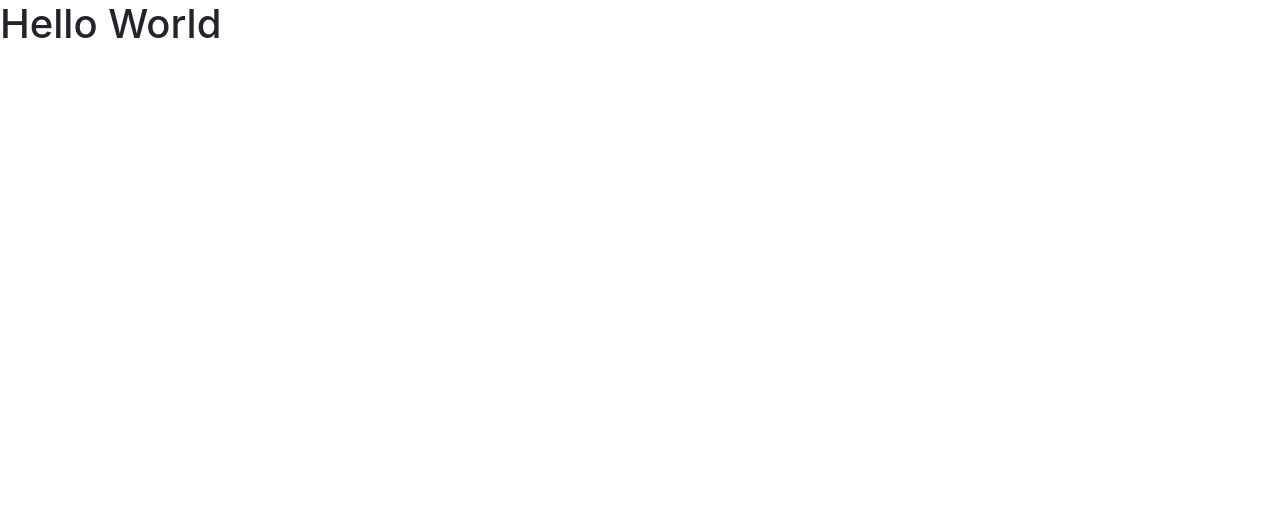
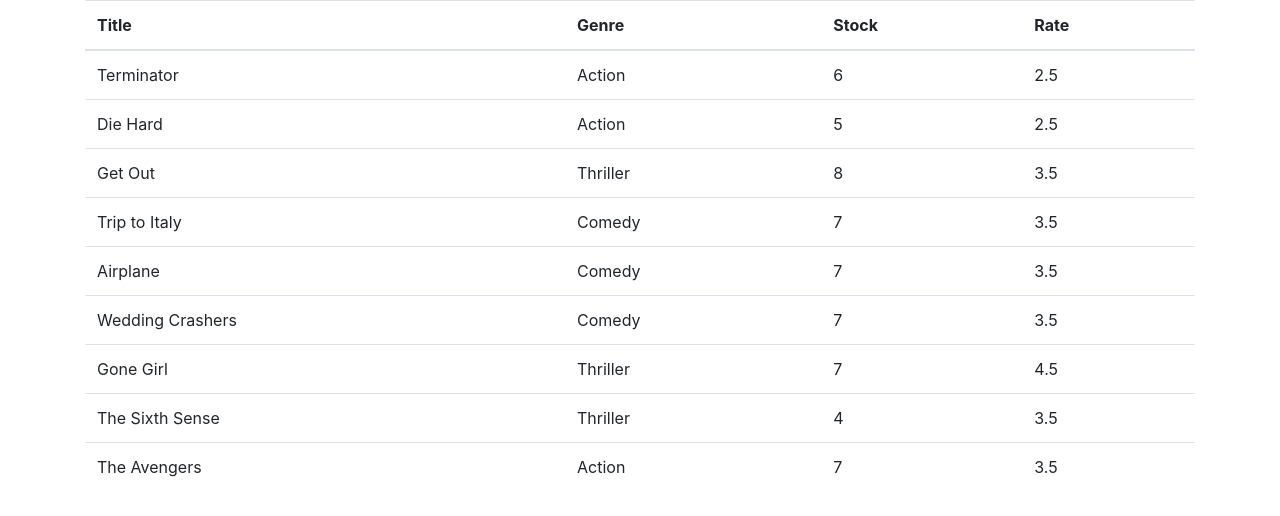
Before and after one commit to YulinSuen/mosh-react-counter-app-vidly, a React (Create React App) app: page / in a window 1280 px wide. Shown: the top 516 px of the page. Built offline with nearby package versions, Linux system fonts and the light colour scheme.

Commit message:
18-Deleting a Movie & 17-Built Movie Component

```diff
--- a/src/App.js
+++ b/src/App.js
@@ -1,10 +1,11 @@
 import React, { Component } from "react";
+import Movies from "./components/movies";
 import "./App.css";
 class App extends Component {
   render() {
     return (
-      <main className="Container">
-        <h1>Hello World</h1>
+      <main className="container">
+        <Movies />
       </main>
     );
   }
--- /dev/null
+++ b/src/components/movies.jsx
@@ -0,0 +1,34 @@
+import React, { Component } from "react";
+import { getMovies } from "../services/fakeMovieService";
+
+class Movies extends Component {
+  state = { movies: getMovies() };
+  render() {
+    //   short cuts to create table
+    //  table.table>thead>tr>th*4
+    return (
+      <table className="table">
+        <thead>
+          <tr>
+            <th>Title</th>
+            <th>Genre</th>
+            <th>Stock</th>
+            <th>Rate</th>
+          </tr>
+        </thead>
+        <tbody>
+          {this.state.movies.map((movie) => (
+            <tr>
+              <td>{movie.title}</td>
+              <td>{movie.genre.name}</td>
+              <td>{movie.numberInStock}</td>
+              <td>{movie.dailyRentalRate}</td>
+            </tr>
+          ))}
+        </tbody>
+      </table>
+    );
+  }
+}
+
+export default Movies;
```
